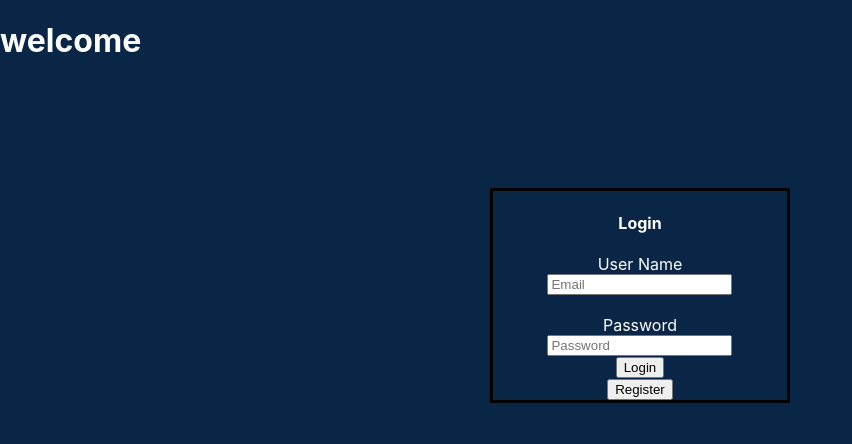
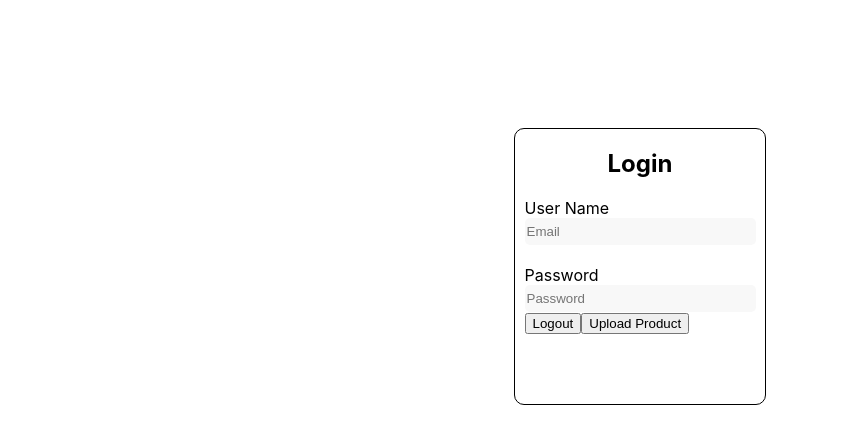
Before and after one commit to Atharvasharma12/Boekenza2.0, a React (Create React App) app: page /LoginPage in a window 1280 px wide. Shown: the top 444 px of the page, without its empty margins (0-852 px from the left). Built offline with nearby package versions, Linux system fonts and the light colour scheme.

Commit message:
styling added in login page

```diff
--- a/src/Components/LoginPage.css
+++ b/src/Components/LoginPage.css
@@ -3,19 +3,31 @@ body {
   padding: 0;
 }
 
-.lolo {
+.LoginFullPage {
   display: flex;
   justify-content: center;
   margin-top: 10%;
 }
 
 .loginMain {
-  border: 3px solid black;
-  width: 23%;
+  border: 1px solid black;
+  width: 250px;
+  height: 275px;
+  border-radius: 10px;
   display: flex;
   flex-direction: column;
   align-items: center;
   justify-items: center;
+}
+
+.loginMain input {
+  border: none;
+  outline: none;
+  height: 25px;
+  background: #f8f8f8;
+  border-radius: 3px;
+  width: 227px;
+  border-radius: 5px;
 }
 
 .loginForm {
@@ -23,9 +35,18 @@ body {
   flex-direction: column;
   flex-wrap: nowrap;
   justify-content: center;
-  align-items: center;
+  align-items: left;
 }
 
-input{
+.loginForm button {
+
+
+}
+
+.logoutButton link{
+
+}
+
+input {
   outline: none;
 }
--- a/src/Components/LoginPage.jsx
+++ b/src/Components/LoginPage.jsx
@@ -2,7 +2,7 @@ import React, { useState } from "react";
 import "./LoginPage.css";
 import { Link } from "react-router-dom";
 import axios from "axios";
-import { useDispatch, useSelector } from "react-redux";
+import { useDispatch } from "react-redux";
 
 function LoginPage() {
   const [isUser, setIsUSer] = useState({});
@@ -46,16 +46,16 @@ function LoginPage() {
   };
 
   //selector to use values from reducres
-  const { name, _id } = useSelector((state) => state.custom);
+  // const { name } = useSelector((state) => state.custom);
 
   return (
     <>
-      {isUser && isUser._id ? <h1>hello {name} </h1> : <h1>welcome</h1>}
+      {/* {isUser && isUser._id ? <h1>hello {name} </h1> : <h1>welcome</h1>} */}
 
-      <div className="lolo">
+      <div className="LoginFullPage">
         <div className="loginMain">
           <div className="loginBoxHeading">
-            <h4>Login</h4>
+            <h2>Login</h2>
           </div>
           <div className="loginForm">
             <label>User Name</label>
@@ -76,21 +76,24 @@ function LoginPage() {
               placeholder="Password"
             />
             <div className="loginButton">
-              {isUser && isUser._id ? (
-                <div>
+              {true ? (
+                <div className="logoutButton">
                   <button onClick={handelLogOut}>Logout</button>
+
                   <Link to="UploadProduct">
                     <button>Upload Product</button>
                   </Link>
                 </div>
               ) : (
-                <button onClick={handelLogin}>Login</button>
+                <>
+                  <button onClick={handelLogin}>Login</button>
+                  <div className="signUpButton">
+                    <Link to="RegisterPage">
+                      <button>Register</button>
+                    </Link>
+                  </div>
+                </>
               )}
-            </div>
-            <div className="signUpButton">
-              <Link to="RegisterPage">
-                <button>Register</button>
-              </Link>
             </div>
           </div>
         </div>
--- a/src/index.css
+++ b/src/index.css
@@ -5,8 +5,8 @@ body {
     sans-serif;
   -webkit-font-smoothing: antialiased;
   -moz-osx-font-smoothing: grayscale;
-  background: #0A2647;
-  color: white;
+
+
 }
 
 code {
```
